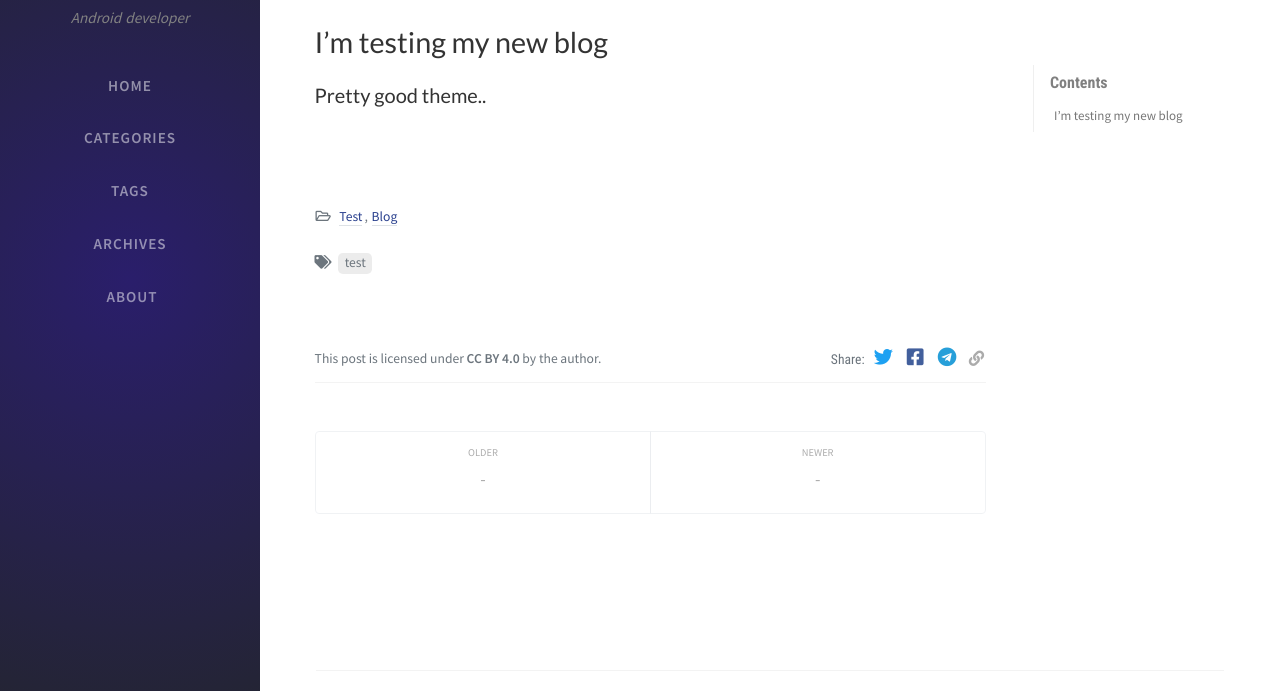
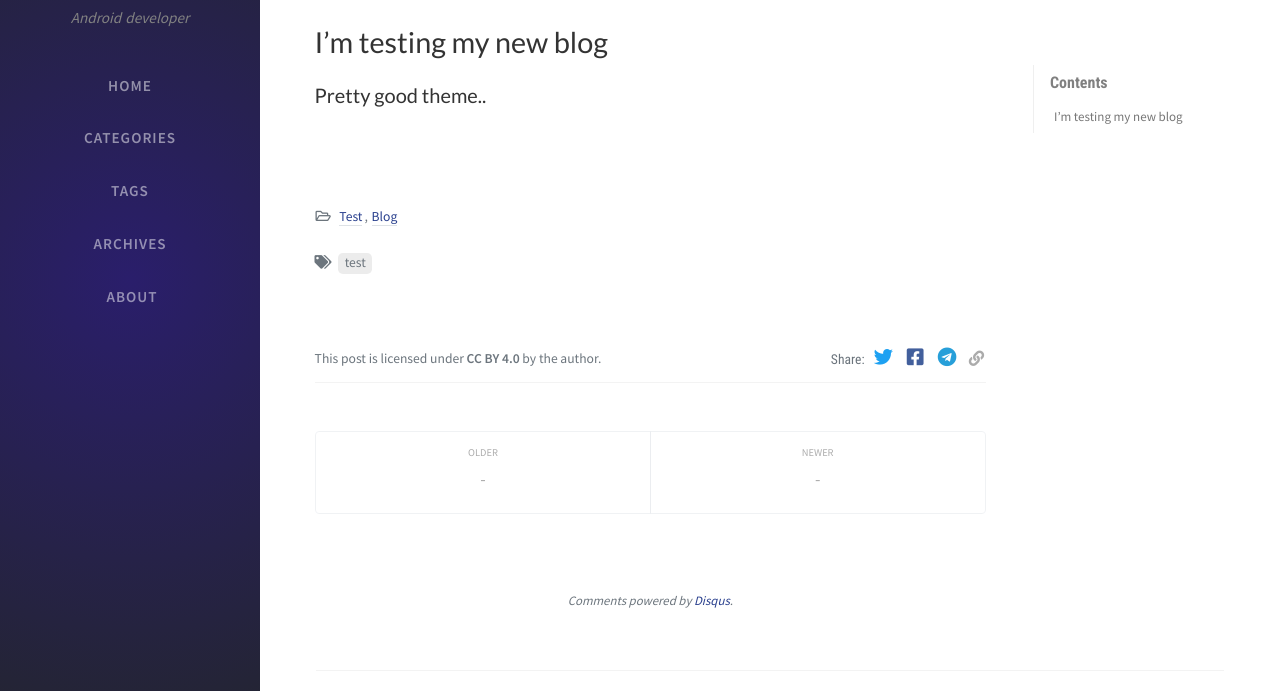
Before and after one commit to jaewgwon/jaewgwon.github.io, a Jekyll site: the page built from _posts/2020-08-08-test-my-blog.md, in a window 1280 px wide and 940 px high. Shown: the part 190-881 px from the top of the window. Built offline with Jekyll 4.4.1, drawn with Linux system fonts in a browser that asks for light colours; nearby versions of some CDN libraries; comment, search, counter and statistics services are not loaded; some of the changed lines change nothing that is shown.

Commit message:
Fix config

```diff
--- a/_config.yml
+++ b/_config.yml
@@ -14,6 +14,7 @@
 
 description: >-                        # used by seo meta and the atom feed
   도쿄 사는 안드로이드 개발자
+  모바일 앱개발 문의 및 소통은 메일로 부탁드립니다!
 
 # Replace with the website url, e.g. 'https://username.github.io'
 url: 'https://jaewgwon.github.io'
@@ -62,8 +63,8 @@
     cache: false  # pv data local cache, good for the users from GFW area.
 
 disqus:
-  comments: false  # boolean type, the global switch for posts comments.
-  shortname: ''    # Fill with your Disqus shortname. › https://help.disqus.com/en/articles/1717111-what-s-a-shortname
+  comments: true  # boolean type, the global switch for posts comments.
+  shortname: 'jaewgwon'    # Fill with your Disqus shortname. › https://help.disqus.com/en/articles/1717111-what-s-a-shortname
 
 
 # Prefer color scheme setting, available values:
```
